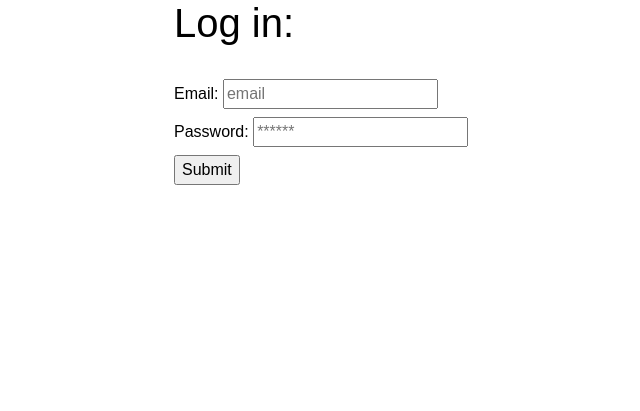
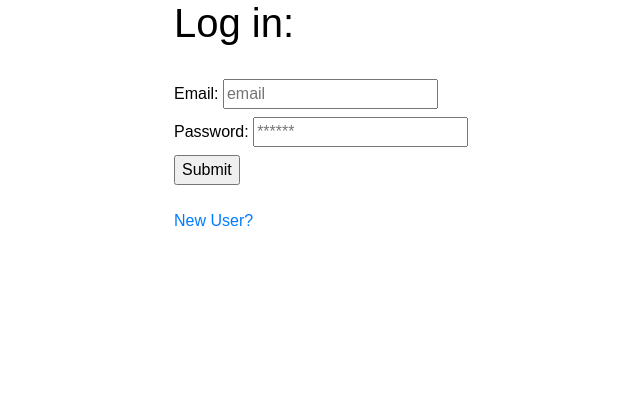
Before and after one commit to KayongoYongo/House_Explorer_Web-App, a Flask app: page /log_in in a window 1280 px wide. Shown: the part 155-566 px from the top of the page, without its empty margins (196-836 px from the left). Run offline with Flask 3, Linux system fonts and the light colour scheme.

Commit message:
updated the login_html page

```diff
--- a/views/templates/log_in.html
+++ b/views/templates/log_in.html
@@ -32,6 +32,7 @@
                 {{ error_statement }}
 
                 <br>
+                <p> <a href="{{ url_for('site_views.sign_page') }}"> New User? </a> </p>
             </form>
         </div>
     </div>
```
